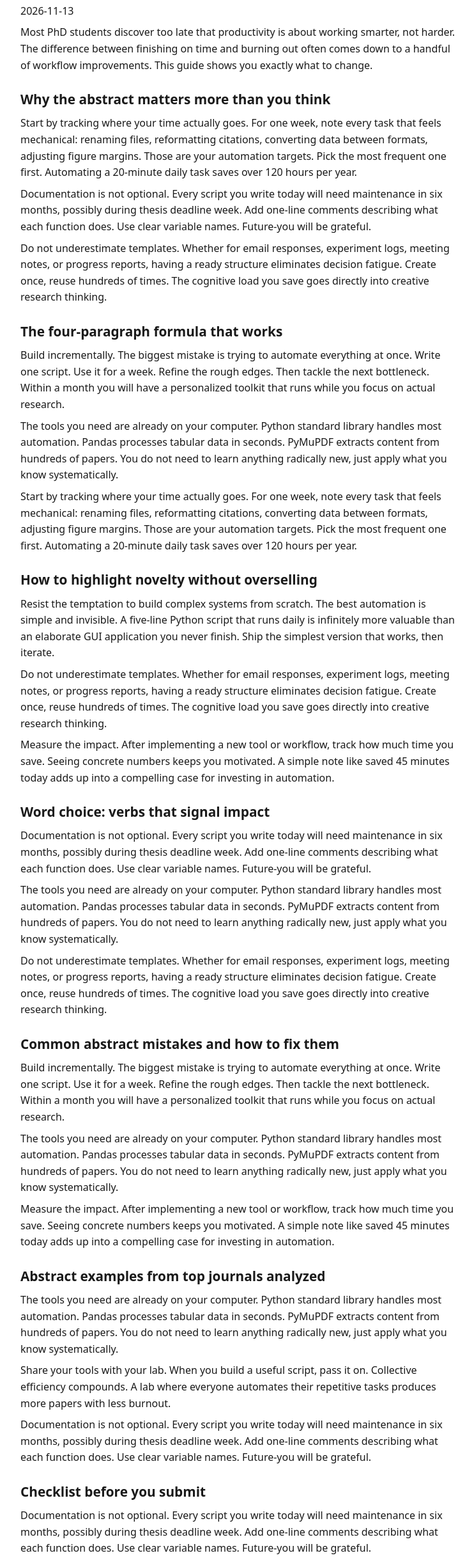
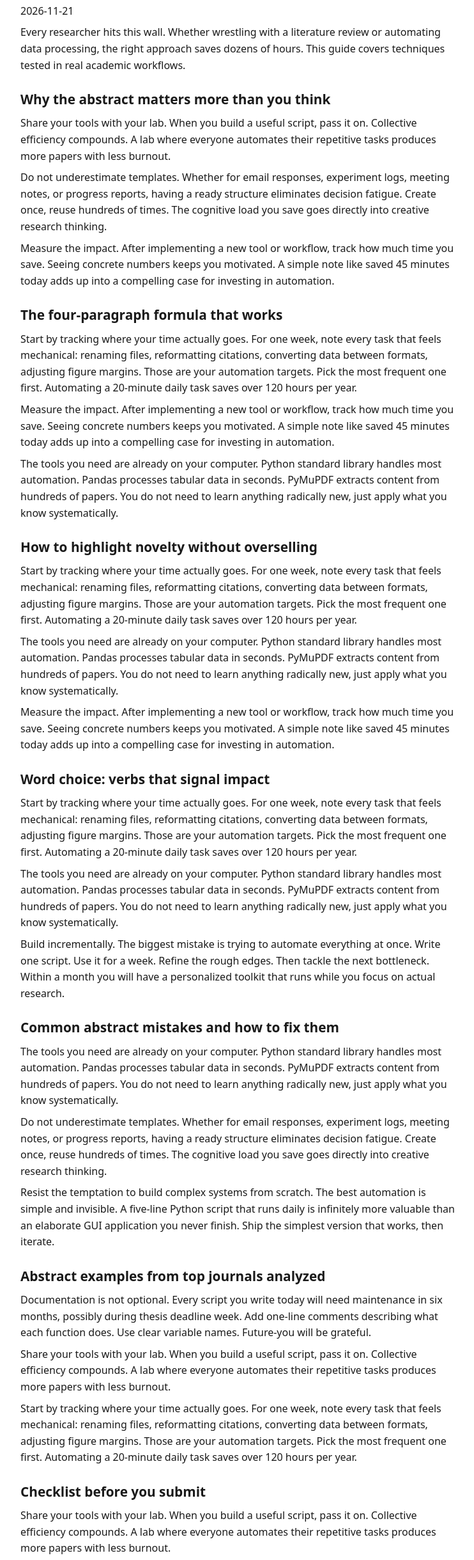
Before and after one commit to GellmanSparrowS/research-automation-hub, a plain HTML site: page docs/blog/how-to-write-a-compelling-abstract-that-gets-accepted.html in a window 1280 px wide. Shown: the part 198-2637 px from the top of the page at 64% size, without its empty margins (268-1010 px from the left). Drawn offline with Linux system fonts and the light colour scheme.

Commit message:
auto: weekly blog post

```diff
--- a/docs/blog/how-to-write-a-compelling-abstract-that-gets-accepted.html
+++ b/docs/blog/how-to-write-a-compelling-abstract-that-gets-accepted.html
@@ -40,38 +40,38 @@
   </nav>
 </header>
 <main><article><h2>How to Write a Compelling Abstract That Gets Accepted</h2>
-<time>2026-11-13</time>
-<p>Most PhD students discover too late that productivity is about working smarter, not harder. The difference between finishing on time and burning out often comes down to a handful of workflow improvements. This guide shows you exactly what to change.</p>
+<time>2026-11-21</time>
+<p>Every researcher hits this wall. Whether wrestling with a literature review or automating data processing, the right approach saves dozens of hours. This guide covers techniques tested in real academic workflows.</p>
 <h2>Why the abstract matters more than you think</h2>
-<p>Start by tracking where your time actually goes. For one week, note every task that feels mechanical: renaming files, reformatting citations, converting data between formats, adjusting figure margins. Those are your automation targets. Pick the most frequent one first. Automating a 20-minute daily task saves over 120 hours per year.</p>
-<p>Documentation is not optional. Every script you write today will need maintenance in six months, possibly during thesis deadline week. Add one-line comments describing what each function does. Use clear variable names. Future-you will be grateful.</p>
-<p>Do not underestimate templates. Whether for email responses, experiment logs, meeting notes, or progress reports, having a ready structure eliminates decision fatigue. Create once, reuse hundreds of times. The cognitive load you save goes directly into creative research thinking.</p>
-<h2>The four-paragraph formula that works</h2>
-<p>Build incrementally. The biggest mistake is trying to automate everything at once. Write one script. Use it for a week. Refine the rough edges. Then tackle the next bottleneck. Within a month you will have a personalized toolkit that runs while you focus on actual research.</p>
-<p>The tools you need are already on your computer. Python standard library handles most automation. Pandas processes tabular data in seconds. PyMuPDF extracts content from hundreds of papers. You do not need to learn anything radically new, just apply what you know systematically.</p>
-<p>Start by tracking where your time actually goes. For one week, note every task that feels mechanical: renaming files, reformatting citations, converting data between formats, adjusting figure margins. Those are your automation targets. Pick the most frequent one first. Automating a 20-minute daily task saves over 120 hours per year.</p>
-<h2>How to highlight novelty without overselling</h2>
-<p>Resist the temptation to build complex systems from scratch. The best automation is simple and invisible. A five-line Python script that runs daily is infinitely more valuable than an elaborate GUI application you never finish. Ship the simplest version that works, then iterate.</p>
+<p>Share your tools with your lab. When you build a useful script, pass it on. Collective efficiency compounds. A lab where everyone automates their repetitive tasks produces more papers with less burnout.</p>
 <p>Do not underestimate templates. Whether for email responses, experiment logs, meeting notes, or progress reports, having a ready structure eliminates decision fatigue. Create once, reuse hundreds of times. The cognitive load you save goes directly into creative research thinking.</p>
 <p>Measure the impact. After implementing a new tool or workflow, track how much time you save. Seeing concrete numbers keeps you motivated. A simple note like saved 45 minutes today adds up into a compelling case for investing in automation.</p>
+<h2>The four-paragraph formula that works</h2>
+<p>Start by tracking where your time actually goes. For one week, note every task that feels mechanical: renaming files, reformatting citations, converting data between formats, adjusting figure margins. Those are your automation targets. Pick the most frequent one first. Automating a 20-minute daily task saves over 120 hours per year.</p>
+<p>Measure the impact. After implementing a new tool or workflow, track how much time you save. Seeing concrete numbers keeps you motivated. A simple note like saved 45 minutes today adds up into a compelling case for investing in automation.</p>
+<p>The tools you need are already on your computer. Python standard library handles most automation. Pandas processes tabular data in seconds. PyMuPDF extracts content from hundreds of papers. You do not need to learn anything radically new, just apply what you know systematically.</p>
+<h2>How to highlight novelty without overselling</h2>
+<p>Start by tracking where your time actually goes. For one week, note every task that feels mechanical: renaming files, reformatting citations, converting data between formats, adjusting figure margins. Those are your automation targets. Pick the most frequent one first. Automating a 20-minute daily task saves over 120 hours per year.</p>
+<p>The tools you need are already on your computer. Python standard library handles most automation. Pandas processes tabular data in seconds. PyMuPDF extracts content from hundreds of papers. You do not need to learn anything radically new, just apply what you know systematically.</p>
+<p>Measure the impact. After implementing a new tool or workflow, track how much time you save. Seeing concrete numbers keeps you motivated. A simple note like saved 45 minutes today adds up into a compelling case for investing in automation.</p>
 <h2>Word choice: verbs that signal impact</h2>
-<p>Documentation is not optional. Every script you write today will need maintenance in six months, possibly during thesis deadline week. Add one-line comments describing what each function does. Use clear variable names. Future-you will be grateful.</p>
+<p>Start by tracking where your time actually goes. For one week, note every task that feels mechanical: renaming files, reformatting citations, converting data between formats, adjusting figure margins. Those are your automation targets. Pick the most frequent one first. Automating a 20-minute daily task saves over 120 hours per year.</p>
+<p>The tools you need are already on your computer. Python standard library handles most automation. Pandas processes tabular data in seconds. PyMuPDF extracts content from hundreds of papers. You do not need to learn anything radically new, just apply what you know systematically.</p>
+<p>Build incrementally. The biggest mistake is trying to automate everything at once. Write one script. Use it for a week. Refine the rough edges. Then tackle the next bottleneck. Within a month you will have a personalized toolkit that runs while you focus on actual research.</p>
+<h2>Common abstract mistakes and how to fix them</h2>
 <p>The tools you need are already on your computer. Python standard library handles most automation. Pandas processes tabular data in seconds. PyMuPDF extracts content from hundreds of papers. You do not need to learn anything radically new, just apply what you know systematically.</p>
 <p>Do not underestimate templates. Whether for email responses, experiment logs, meeting notes, or progress reports, having a ready structure eliminates decision fatigue. Create once, reuse hundreds of times. The cognitive load you save goes directly into creative research thinking.</p>
-<h2>Common abstract mistakes and how to fix them</h2>
+<p>Resist the temptation to build complex systems from scratch. The best automation is simple and invisible. A five-line Python script that runs daily is infinitely more valuable than an elaborate GUI application you never finish. Ship the simplest version that works, then iterate.</p>
+<h2>Abstract examples from top journals analyzed</h2>
+<p>Documentation is not optional. Every script you write today will need maintenance in six months, possibly during thesis deadline week. Add one-line comments describing what each function does. Use clear variable names. Future-you will be grateful.</p>
+<p>Share your tools with your lab. When you build a useful script, pass it on. Collective efficiency compounds. A lab where everyone automates their repetitive tasks produces more papers with less burnout.</p>
+<p>Start by tracking where your time actually goes. For one week, note every task that feels mechanical: renaming files, reformatting citations, converting data between formats, adjusting figure margins. Those are your automation targets. Pick the most frequent one first. Automating a 20-minute daily task saves over 120 hours per year.</p>
+<h2>Checklist before you submit</h2>
+<p>Share your tools with your lab. When you build a useful script, pass it on. Collective efficiency compounds. A lab where everyone automates their repetitive tasks produces more papers with less burnout.</p>
 <p>Build incrementally. The biggest mistake is trying to automate everything at once. Write one script. Use it for a week. Refine the rough edges. Then tackle the next bottleneck. Within a month you will have a personalized toolkit that runs while you focus on actual research.</p>
-<p>The tools you need are already on your computer. Python standard library handles most automation. Pandas processes tabular data in seconds. PyMuPDF extracts content from hundreds of papers. You do not need to learn anything radically new, just apply what you know systematically.</p>
-<p>Measure the impact. After implementing a new tool or workflow, track how much time you save. Seeing concrete numbers keeps you motivated. A simple note like saved 45 minutes today adds up into a compelling case for investing in automation.</p>
-<h2>Abstract examples from top journals analyzed</h2>
-<p>The tools you need are already on your computer. Python standard library handles most automation. Pandas processes tabular data in seconds. PyMuPDF extracts content from hundreds of papers. You do not need to learn anything radically new, just apply what you know systematically.</p>
-<p>Share your tools with your lab. When you build a useful script, pass it on. Collective efficiency compounds. A lab where everyone automates their repetitive tasks produces more papers with less burnout.</p>
-<p>Documentation is not optional. Every script you write today will need maintenance in six months, possibly during thesis deadline week. Add one-line comments describing what each function does. Use clear variable names. Future-you will be grateful.</p>
-<h2>Checklist before you submit</h2>
-<p>Documentation is not optional. Every script you write today will need maintenance in six months, possibly during thesis deadline week. Add one-line comments describing what each function does. Use clear variable names. Future-you will be grateful.</p>
 <p>Start by tracking where your time actually goes. For one week, note every task that feels mechanical: renaming files, reformatting citations, converting data between formats, adjusting figure margins. Those are your automation targets. Pick the most frequent one first. Automating a 20-minute daily task saves over 120 hours per year.</p>
-<p>Measure the impact. After implementing a new tool or workflow, track how much time you save. Seeing concrete numbers keeps you motivated. A simple note like saved 45 minutes today adds up into a compelling case for investing in automation.</p>
 <p>---</p>
-<p>The most productive researchers systematically eliminate repetitive work. Pick one idea from this guide, implement it today, and build from there. Every hour invested in workflow pays back tenfold.</p></article></main>
+<p>Smart tooling and automation are survival skills for modern researchers. Start small, iterate fast, and share what works. Your future self will look back on this moment as the turning point.</p></article></main>
 <footer>
   <p>&copy; 2026 Research Automation Hub. Built for researchers, by researchers.</p>
 </footer>
--- a/topic_pool.json
+++ b/topic_pool.json
@@ -355,8 +355,8 @@
       "Abstract examples from top journals analyzed",
       "Checklist before you submit"
     ],
-    "published": false,
-    "published_date": "2026-11-13T16:01:09.736405"
+    "published": true,
+    "published_date": "2026-11-21T16:00:04.997704"
   },
   {
     "title": "Jupyter Notebooks for Reproducible Research: Best Practices",
```
Also changed, not shown: 1 other file.
